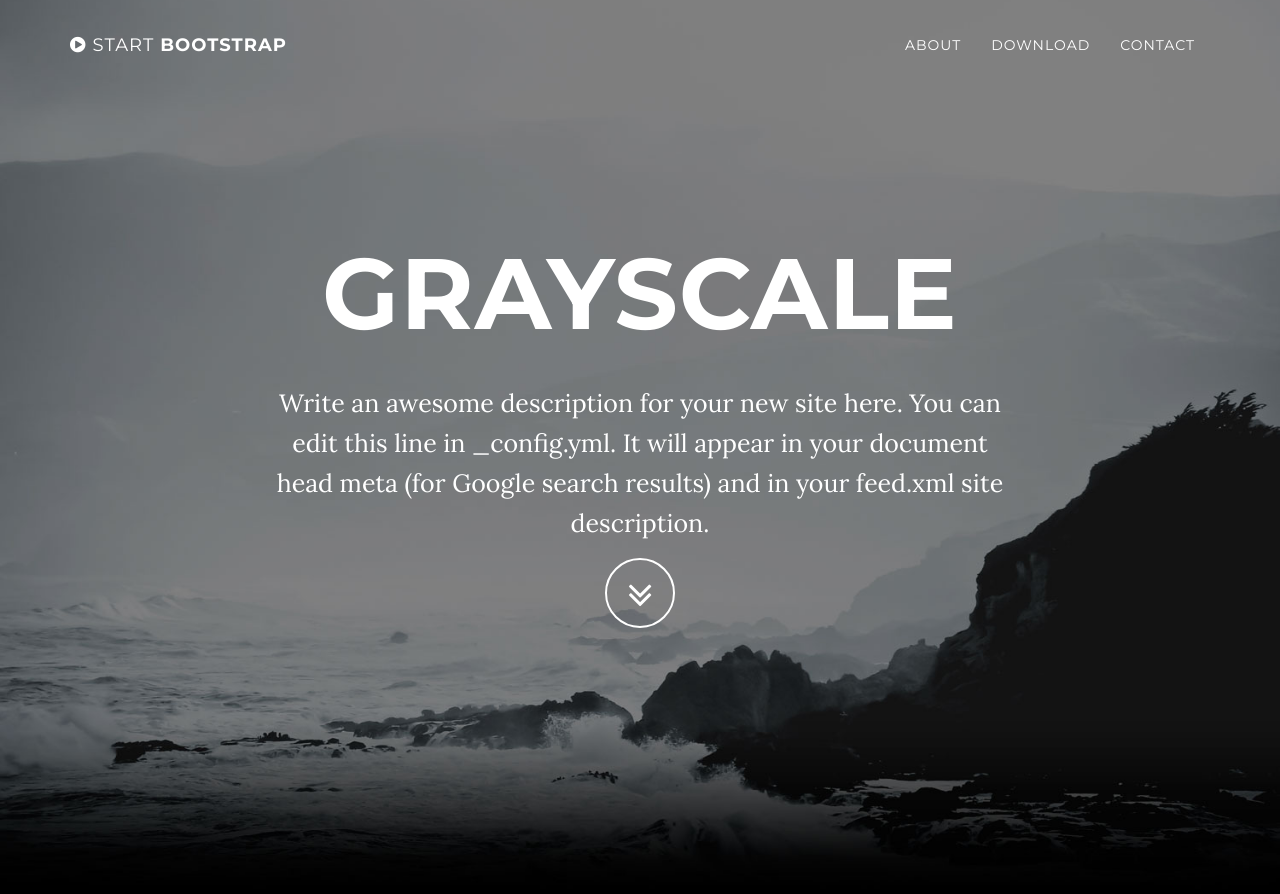
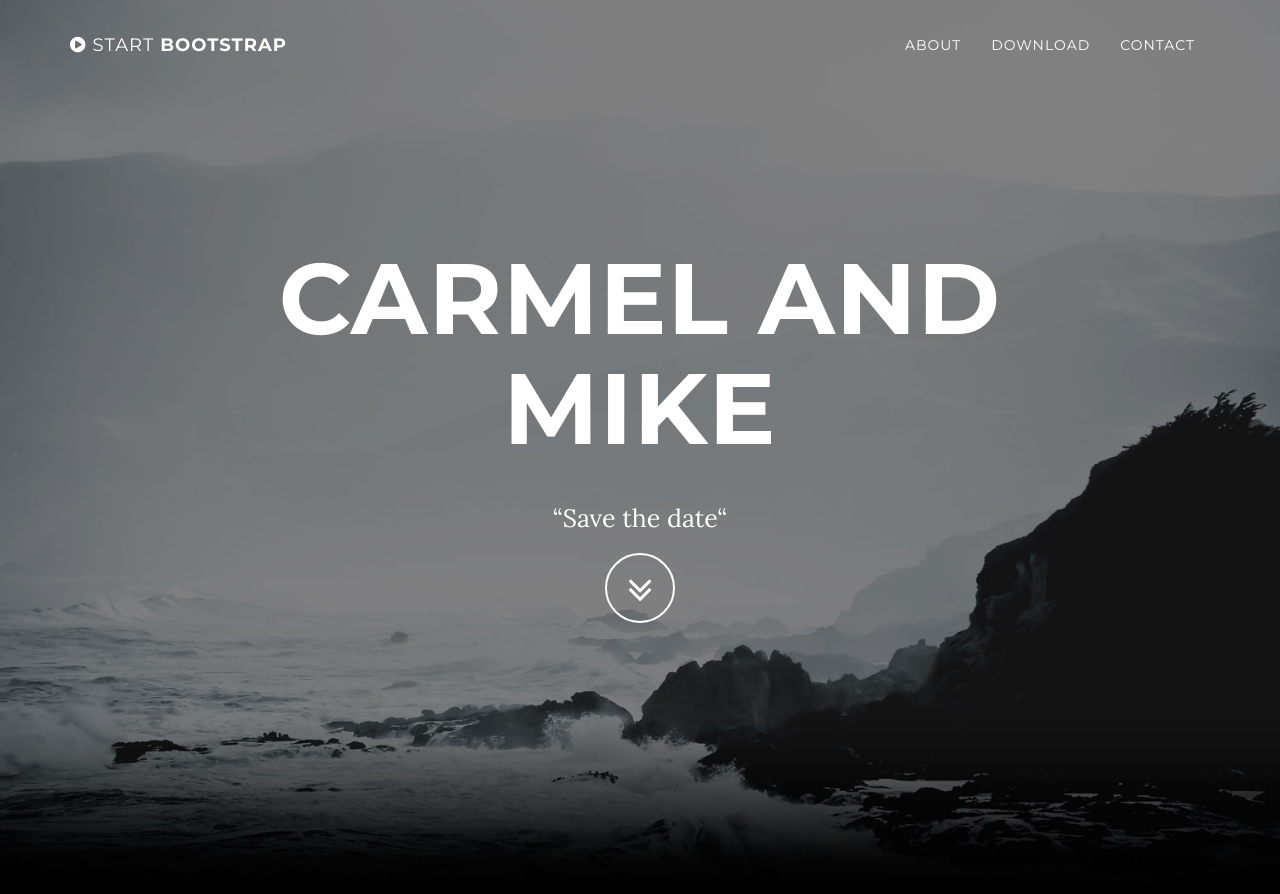
Before and after one commit to carmelandmike/carmelandmike.github.io, a Jekyll site: the page built from index.html, in a window 1280 px wide and 900 px high. Shown: the top 894 px of the window. Built offline with Jekyll 4.4.1, drawn with Linux system fonts in a browser that asks for light colours; some of the changed text lies outside the part shown.

Commit message:
Change config

```diff
--- a/_config.yml
+++ b/_config.yml
@@ -1,8 +1,8 @@
 # Site settings
-title: Grayscale
-email: your-email@domain.com
-url: https://example.github.io
-description: "Write an awesome description for your new site here. You can edit this line in _config.yml. It will appear in your document head meta (for Google search results) and in your feed.xml site description."
+title: Carmel and Mike
+email: carm+mike@bradi.sh
+url: cm.and.mk
+description: “Save the date“
 
 # Color settings (hex-codes without the leading hash-tag)
 color:
@@ -14,16 +14,6 @@ footer: Your Website
 
 # Social networks usernames (many more available: google-plus, flickr, dribbble, pinterest, instagram, tumblr, linkedin, etc.)
 social:
-  - title: twitter
-    url: https://twitter.com/SBootstrap
-  - title: facebook
-    url:
-  - title: stack-overflow
-    url: http://stackoverflow.com/questions/tagged/jekyll
-  - title: bitbucket
-    url: http://bitbucket.org/jekyll
-  - title: github
-    url: https://github.com/IronSummitMedia/startbootstrap
 
 # Build settings
 markdown: kramdown
```
